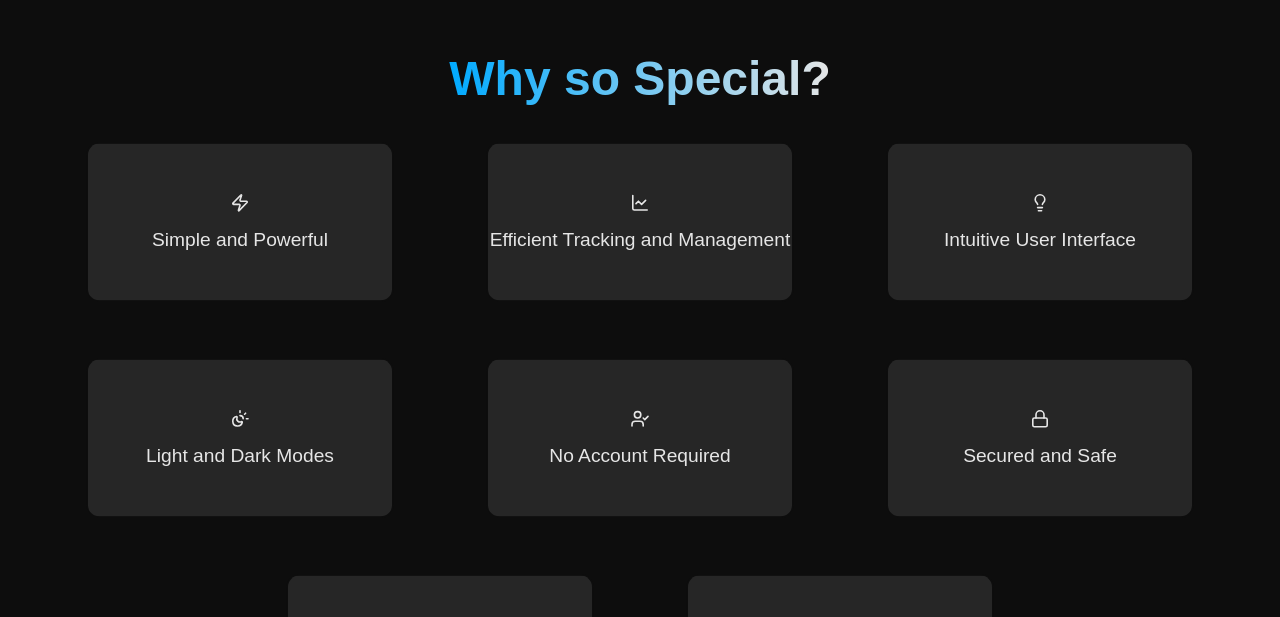
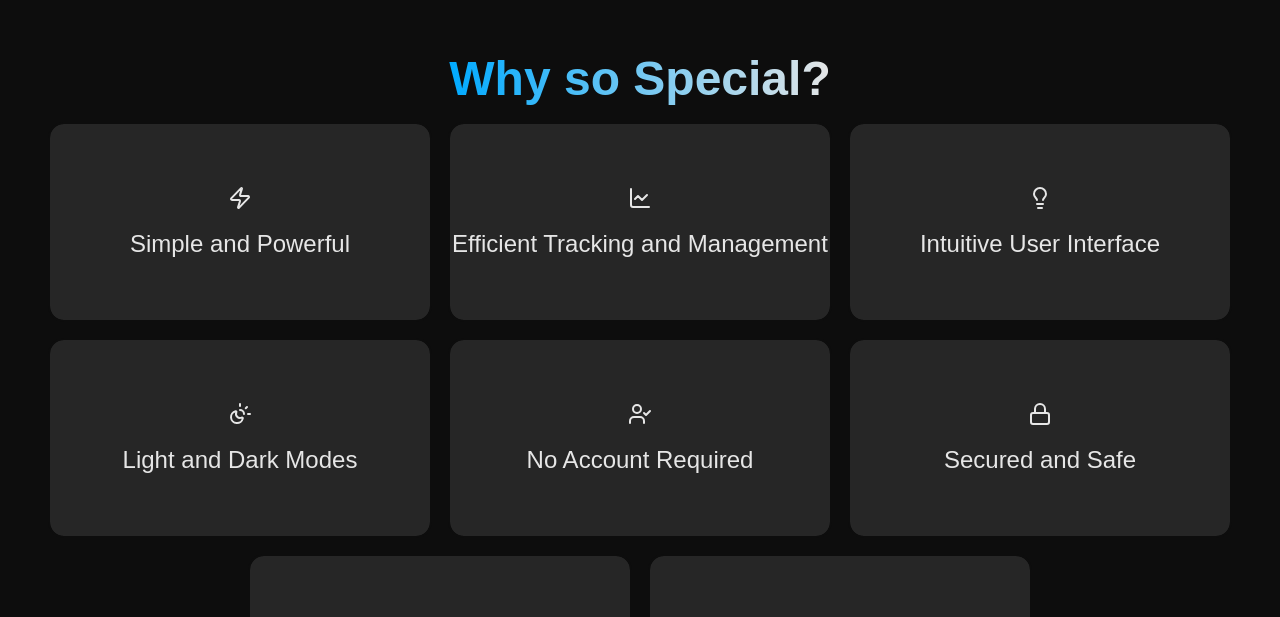
Before and after one commit to Hemith-2025/proma, a React (Create React App) app: page / in a window 1280 px wide. Shown: the part 1402-2019 px from the top of the page. Built offline with nearby package versions, Linux system fonts and the light colour scheme.

Commit message:
seventh commit

```diff
--- a/src/Pages/Home/Style.css
+++ b/src/Pages/Home/Style.css
@@ -174,7 +174,6 @@ main.home-page {
             overflow: hidden;
             border: 2px solid;
             border-color: var(--dark-o);
-            scale: 0.8;
             transition: var(--speed-normal);
             animation: none;
 
```
